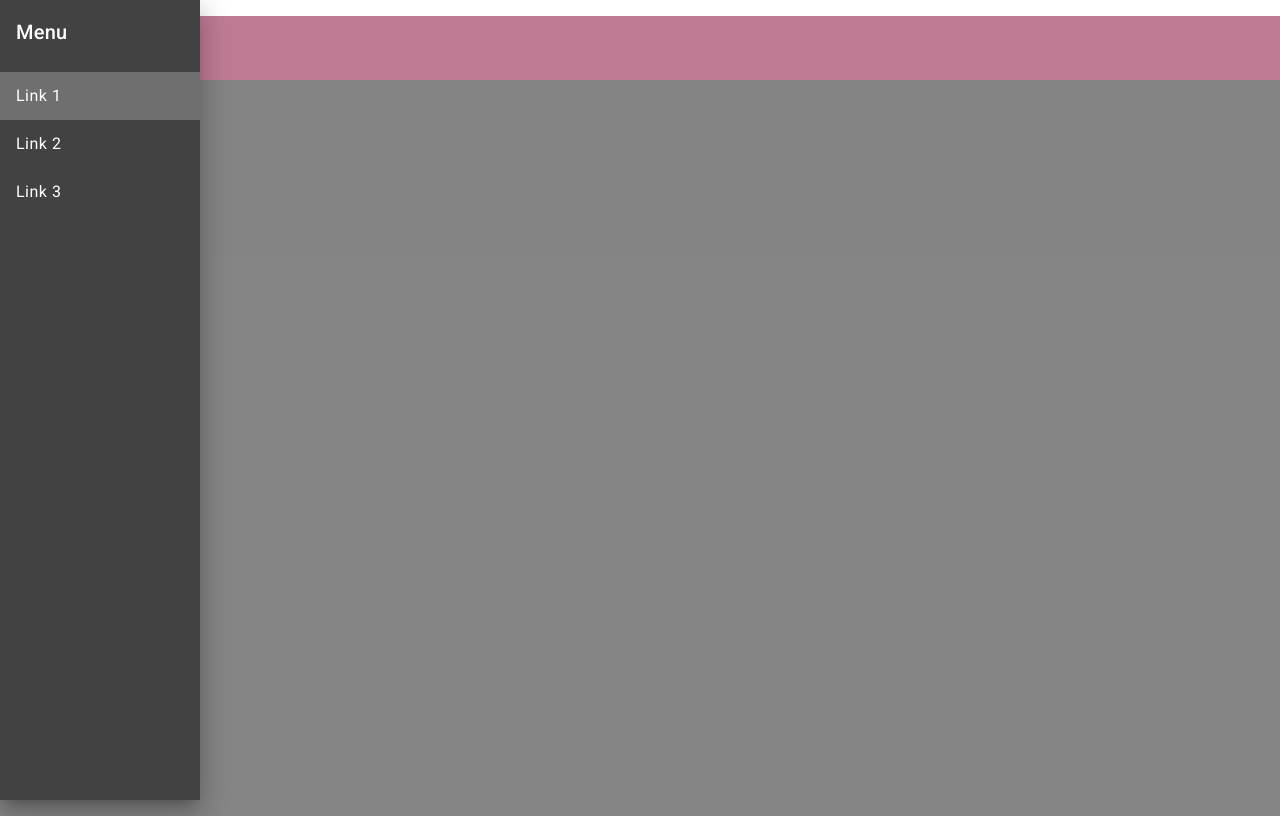
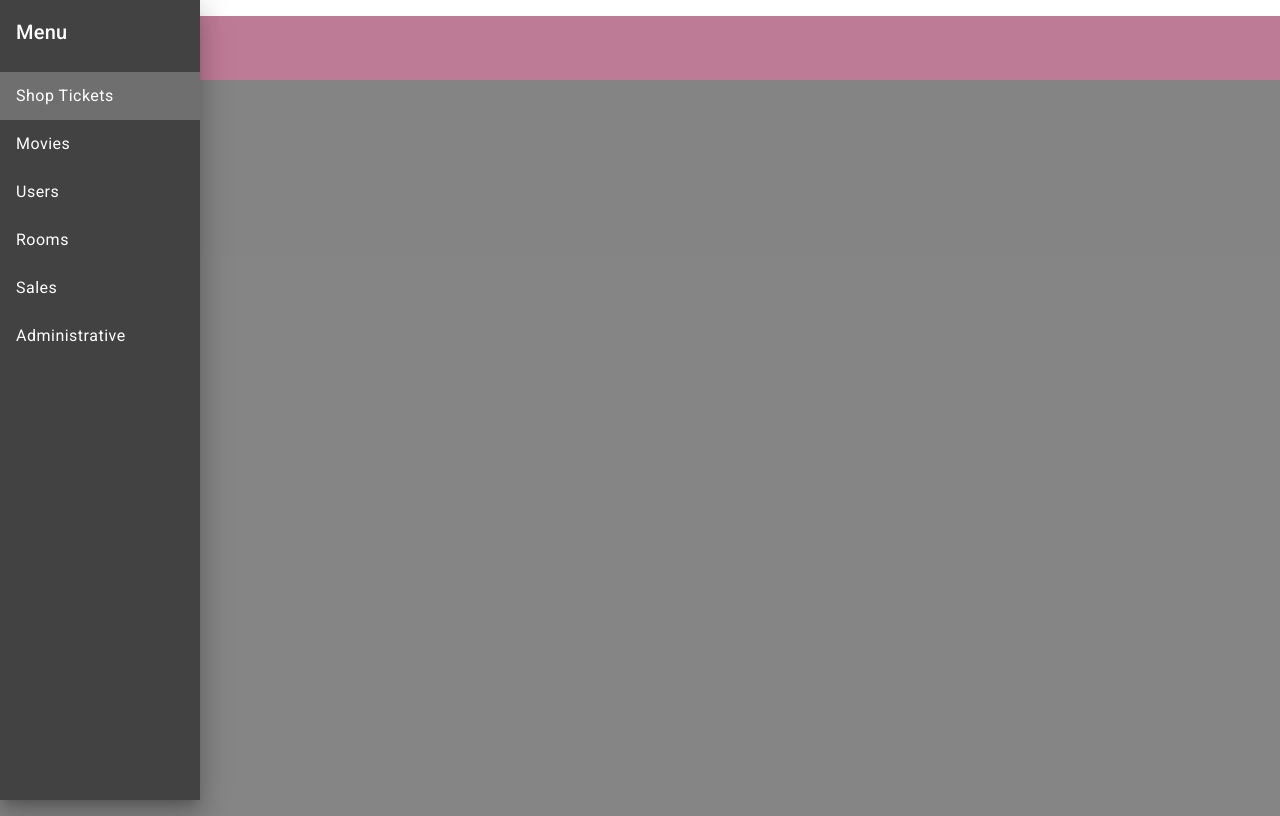
Before and after one commit to JuanCardenasD/Cinema-Front, an Angular app: page / in a window 1280 px wide. Both pictures are taken after a click on the button "menu". Built offline with nearby package versions, Linux system fonts and the light colour scheme.

Commit message:
Items menu

```diff
--- a/src/app/Components/menu/menu.component.html
+++ b/src/app/Components/menu/menu.component.html
@@ -5,9 +5,12 @@
       [opened]="(isHandset$ | async) === false">
     <mat-toolbar>Menu</mat-toolbar>
     <mat-nav-list>
-      <a mat-list-item href="#">Link 1</a>
-      <a mat-list-item href="#">Link 2</a>
-      <a mat-list-item href="#">Link 3</a>
+      <a mat-list-item href="#">Shop Tickets</a>
+      <a mat-list-item href="#">Movies</a>
+      <a mat-list-item href="#">Users</a>
+      <a mat-list-item href="#">Rooms</a>
+      <a mat-list-item href="#">Sales</a>
+      <a mat-list-item href="#">Administrative</a>
     </mat-nav-list>
   </mat-sidenav>
   <mat-sidenav-content>
```
